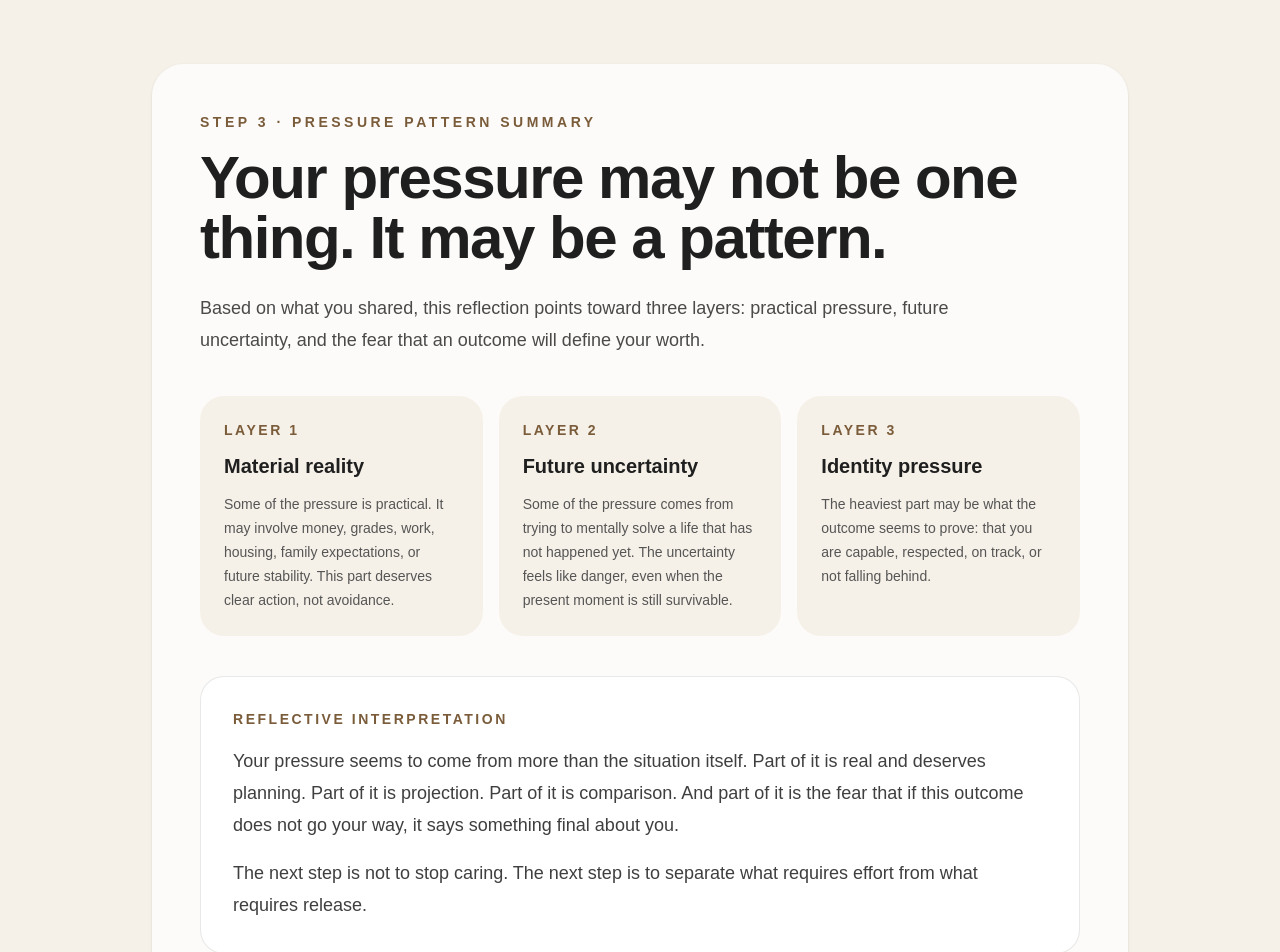
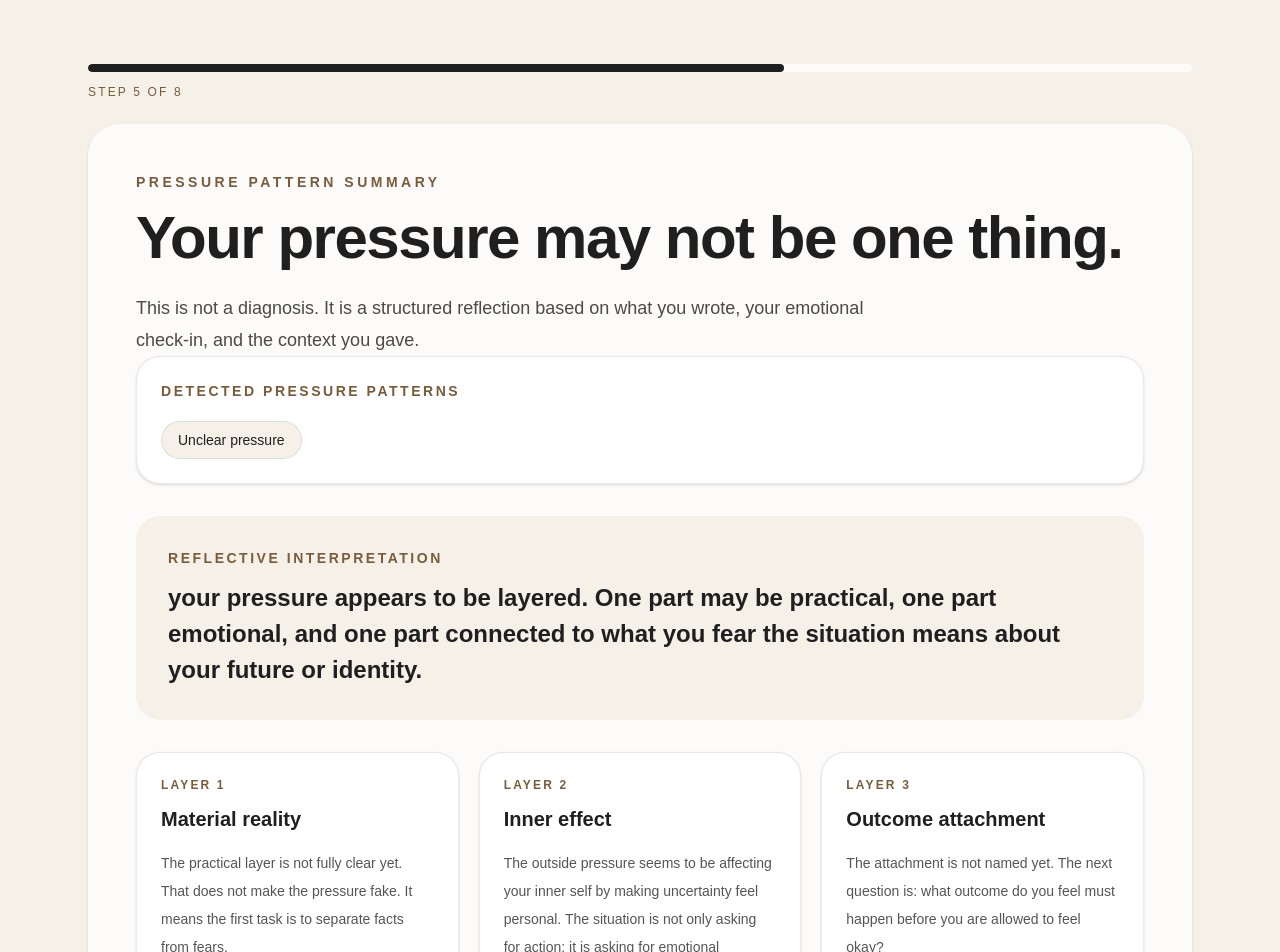
Before and after one commit to diegouriber/under-pressure, a Next.js app: page /summary in a window 1280 px wide. Shown: the top 952 px of the page. Built offline with nearby package versions, Linux system fonts and the light colour scheme.

Commit message:
Use context in pressure and summary pages

```diff
--- a/app/summary/page.tsx
+++ b/app/summary/page.tsx
@@ -1,94 +1,183 @@
+"use client";
+
+import Link from "next/link";
+import { useEffect, useState } from "react";
+import FlowShell from "../components/FlowShell";
+import {
+  analyzePressure,
+  loadSession,
+  type PressureCategory,
+  type UnderPressureSession,
+} from "@/lib/underPressureEngine";
+
 export default function SummaryPage() {
+  const [session, setSession] = useState<UnderPressureSession | null>(null);
+
+  useEffect(() => {
+    setSession(loadSession());
+  }, []);
+
+  if (!session) {
     return (
-    <main className="min-h-screen bg-[#f6f1e8] text-[#1f1f1f]">
-      <section className="mx-auto flex min-h-screen max-w-5xl flex-col justify-center px-6 py-16">
-        <div className="rounded-[2rem] bg-white/75 p-8 shadow-sm md:p-12">
-          <p className="mb-4 text-sm font-semibold uppercase tracking-[0.25em] text-[#7a5c3a]">
-            Step 3 · Pressure Pattern Summary
+      <main className="min-h-screen bg-[#fdfaf4] px-6 py-10 text-[#1f1f1f]">
+        <div className="mx-auto max-w-3xl rounded-3xl bg-white p-8 shadow-sm">
+          <p className="text-sm text-[#555]">Loading reflection...</p>
+        </div>
+      </main>
+    );
+  }
+
+  const analysis = analyzePressure(session);
+
+  const title = session.name
+    ? `${session.name}, your pressure may not be one thing.`
+    : "Your pressure may not be one thing.";
+
+  return (
+    <FlowShell
+      eyebrow="Pressure pattern summary"
+      title={title}
+      description="This is not a diagnosis. It is a structured reflection based on what you wrote, your emotional check-in, and the context you gave."
+      step={5}
+      totalSteps={8}
+    >
+      <div className="space-y-8">
+        {analysis.severeDistressFlag && (
+          <section className="rounded-3xl border border-[#b54747]/20 bg-[#fff6f4] p-6">
+            <p className="text-sm font-semibold uppercase tracking-[0.18em] text-[#b54747]">
+              ⚠️ Immediate support
             </p>
 
-          <h1 className="text-4xl font-semibold tracking-tight md:text-6xl">
-            Your pressure may not be one thing. It may be a pattern.
-          </h1>
+            <h2 className="mt-3 text-2xl font-semibold text-[#1f1f1f]">
+              This sounds heavier than a reflection tool should hold alone.
+            </h2>
 
-          <p className="mt-6 max-w-3xl text-lg leading-8 text-[#4a4a4a]">
-            Based on what you shared, this reflection points toward three layers:
-            practical pressure, future uncertainty, and the fear that an outcome
-            will define your worth.
+            <p className="mt-3 text-sm leading-7 text-[#555]">
+              If you might hurt yourself or feel in immediate danger, contact
+              emergency services, a crisis line, or a trusted person now. This
+              app can support reflection, but it is not crisis care.
+            </p>
+          </section>
+        )}
+
+        <section className="rounded-3xl border border-[#1f1f1f]/10 bg-white p-6 shadow-sm">
+          <p className="text-sm font-semibold uppercase tracking-[0.18em] text-[#7a5c3a]">
+            Detected pressure patterns
           </p>
 
-          <div className="mt-10 grid gap-4 md:grid-cols-3">
-            <div className="rounded-3xl bg-[#f6f1e8] p-6">
-              <p className="text-sm font-semibold uppercase tracking-[0.18em] text-[#7a5c3a]">
-                Layer 1
-              </p>
-              <h2 className="mt-3 text-xl font-semibold">Material reality</h2>
-              <p className="mt-3 text-sm leading-6 text-[#555]">
-                Some of the pressure is practical. It may involve money, grades,
-                work, housing, family expectations, or future stability. This
-                part deserves clear action, not avoidance.
-              </p>
+          <div className="mt-5 flex flex-wrap gap-3">
+            {analysis.categories.map((category) => (
+              <PressureChip key={category} category={category} />
+            ))}
           </div>
+        </section>
 
-            <div className="rounded-3xl bg-[#f6f1e8] p-6">
-              <p className="text-sm font-semibold uppercase tracking-[0.18em] text-[#7a5c3a]">
-                Layer 2
-              </p>
-              <h2 className="mt-3 text-xl font-semibold">Future uncertainty</h2>
-              <p className="mt-3 text-sm leading-6 text-[#555]">
-                Some of the pressure comes from trying to mentally solve a life
-                that has not happened yet. The uncertainty feels like danger,
-                even when the present moment is still survivable.
-              </p>
-            </div>
-
-            <div className="rounded-3xl bg-[#f6f1e8] p-6">
-              <p className="text-sm font-semibold uppercase tracking-[0.18em] text-[#7a5c3a]">
-                Layer 3
-              </p>
-              <h2 className="mt-3 text-xl font-semibold">Identity pressure</h2>
-              <p className="mt-3 text-sm leading-6 text-[#555]">
-                The heaviest part may be what the outcome seems to prove: that
-                you are capable, respected, on track, or not falling behind.
-              </p>
-            </div>
-          </div>
-
-          <div className="mt-10 rounded-3xl border border-[#1f1f1f]/10 bg-white p-6 md:p-8">
+        <section className="rounded-3xl bg-[#f6f1e8] p-6 md:p-8">
           <p className="text-sm font-semibold uppercase tracking-[0.18em] text-[#7a5c3a]">
             Reflective interpretation
           </p>
 
-            <p className="mt-4 text-lg leading-8 text-[#3f3f3f]">
-              Your pressure seems to come from more than the situation itself.
-              Part of it is real and deserves planning. Part of it is projection.
-              Part of it is comparison. And part of it is the fear that if this
-              outcome does not go your way, it says something final about you.
+          <h2 className="mt-3 text-2xl font-semibold leading-9 text-[#1f1f1f]">
+            {analysis.dominantPattern}
+          </h2>
+        </section>
+
+        <div className="grid gap-5 md:grid-cols-3">
+          <LayerCard
+            label="Layer 1"
+            title="Material reality"
+            content={analysis.materialReality}
+          />
+
+          <LayerCard
+            label="Layer 2"
+            title="Inner effect"
+            content={analysis.innerEffect}
+          />
+
+          <LayerCard
+            label="Layer 3"
+            title="Outcome attachment"
+            content={analysis.attachmentInsight}
+          />
+        </div>
+
+        <section className="rounded-3xl border border-[#1f1f1f]/10 bg-white p-6 shadow-sm">
+          <p className="text-sm font-semibold uppercase tracking-[0.18em] text-[#7a5c3a]">
+            What this means
           </p>
 
-            <p className="mt-4 text-lg leading-8 text-[#3f3f3f]">
-              The next step is not to stop caring. The next step is to separate
-              what requires effort from what requires release.
+          <p className="mt-4 text-base leading-8 text-[#444]">
+            The point is not to stop caring. The point is to care with more
+            separation. One part of the pressure may require effort. Another
+            part may require preparation. Another part may need to be released
+            because it is asking you to control what no person can fully
+            control.
           </p>
-          </div>
+        </section>
 
-          <div className="mt-10 flex flex-col gap-4 sm:flex-row">
-            <a
+        <section className="rounded-3xl bg-[#1f1f1f] p-6 text-white md:p-8">
+          <p className="text-sm font-semibold uppercase tracking-[0.18em] text-white/55">
+            Next reflection
+          </p>
+
+          <h2 className="mt-3 text-2xl font-semibold">
+            What outcome are you attached to?
+          </h2>
+
+          <p className="mt-3 text-sm leading-7 text-white/70">
+            The next step is to name the result you feel you need before you are
+            allowed to feel okay. This is where pressure usually becomes
+            personal.
+          </p>
+        </section>
+
+        <div className="flex flex-col gap-4 sm:flex-row">
+          <Link
             href="/attachment"
             className="rounded-full bg-[#1f1f1f] px-7 py-4 text-center text-sm font-semibold text-white transition hover:opacity-90"
           >
             Explore the attachment
-            </a>
+          </Link>
 
-            <a
+          <Link
             href="/pressure"
-              className="rounded-full border border-[#1f1f1f]/20 px-7 py-4 text-center text-sm font-semibold transition hover:bg-[#f6f1e8]"
+            className="rounded-full border border-[#1f1f1f]/20 px-7 py-4 text-center text-sm font-semibold text-[#1f1f1f] transition hover:bg-[#f6f1e8]"
           >
             Back
-            </a>
+          </Link>
         </div>
       </div>
-      </section>
-    </main>
+    </FlowShell>
   );
 }
+
+function PressureChip({ category }: { category: PressureCategory }) {
+  return (
+    <span className="rounded-full border border-[#1f1f1f]/10 bg-[#f6f1e8] px-4 py-2 text-sm font-medium text-[#1f1f1f]">
+      {category}
+    </span>
+  );
+}
+
+function LayerCard({
+  label,
+  title,
+  content,
+}: {
+  label: string;
+  title: string;
+  content: string;
+}) {
+  return (
+    <section className="rounded-3xl border border-[#1f1f1f]/10 bg-white p-6 shadow-sm">
+      <p className="text-xs font-semibold uppercase tracking-[0.18em] text-[#7a5c3a]">
+        {label}
+      </p>
+
+      <h2 className="mt-3 text-xl font-semibold text-[#1f1f1f]">{title}</h2>
+
+      <p className="mt-4 text-sm leading-7 text-[#555]">{content}</p>
+    </section>
+  );
+}
```
Also changed, not shown: app/name/page.tsx (deleted, +0 -107 lines). Lines whose indentation alone changed are shown as unchanged.
